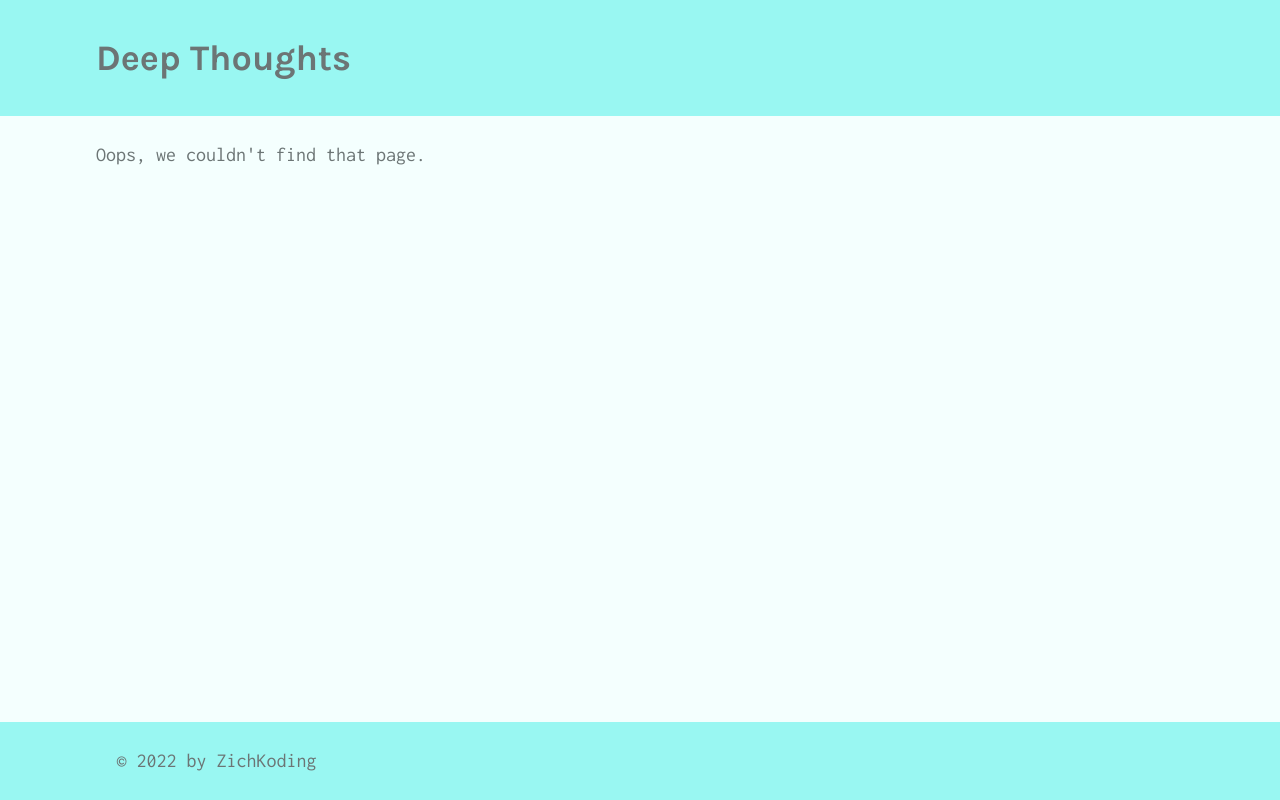
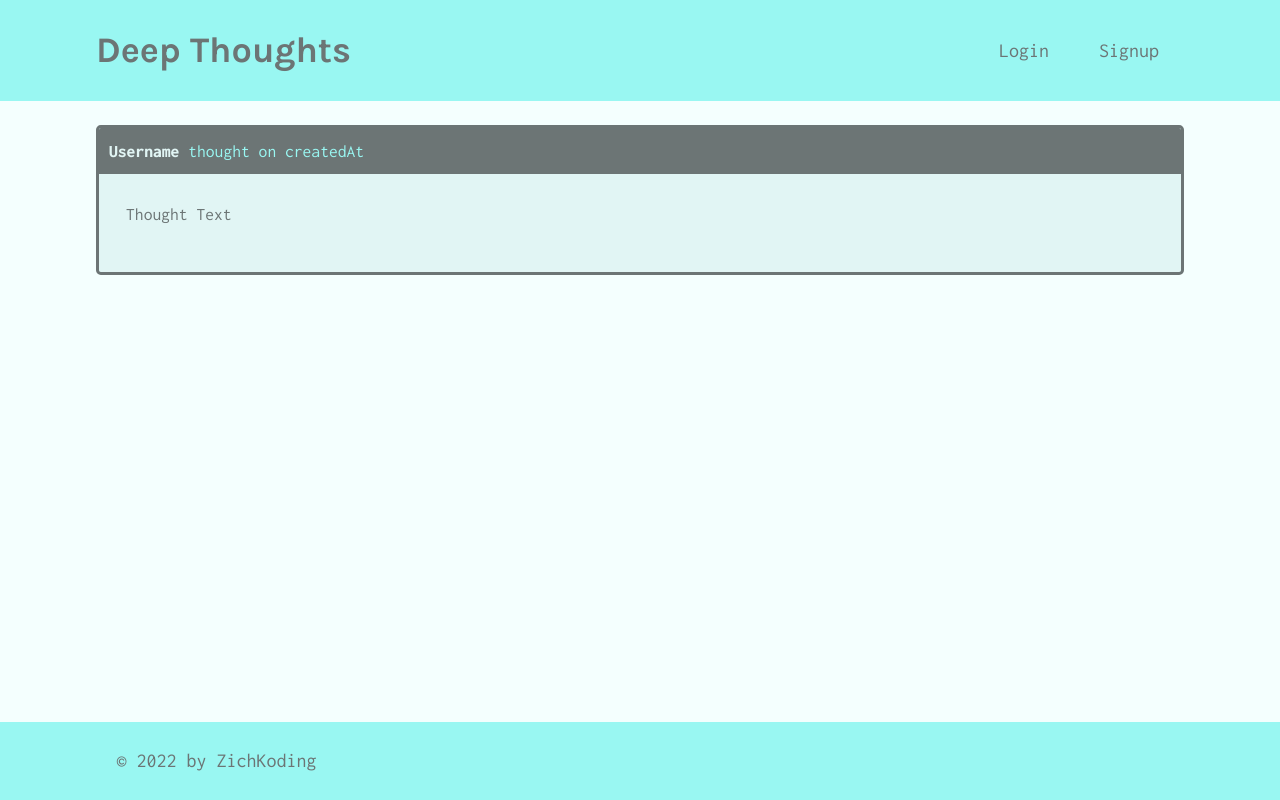
Before and after one commit to ZichKoding/DeepThoughts, a React (Create React App) app in the folder client/: page /thought/1 in a window 1280 px wide. Built offline with nearby package versions, Linux system fonts and the light colour scheme.

Commit message:
Added the paths for profile and singlethought and used react-router-dom to get the id of the singlethought from url

```diff
--- a/client/src/App.js
+++ b/client/src/App.js
@@ -32,8 +32,8 @@
               <Route exact path="/" component={Home} />
               <Route exact path="/login" component={Login} />
               <Route exact path="/signup" component={Signup} />
-              <Route exact path="/profile" component={Profile} />
-              <Route exact path="/thought" component={SingleThought} />
+              <Route exact path="/profile/:username?" component={Profile} />
+              <Route exact path="/thought/:id" component={SingleThought} />
 
               <Route component={NoMatch} />
             </Switch>
--- a/client/src/components/Header/index.js
+++ b/client/src/components/Header/index.js
@@ -1,10 +1,18 @@
 import React from 'react';
+import { Link } from 'react-router-dom';
 
 const Header = () => {
   return (
     <header className="bg-secondary mb-4 py-2 flex-row align-center">
       <div className="container flex-row justify-space-between-lg justify-center align-center">
-        <h1>Deep Thoughts</h1>
+        <Link to="/">
+          <h1>Deep Thoughts</h1>
+          </Link>
+
+          <nav className='text-center'>
+            <Link to="/login">Login</Link>
+            <Link to="/signup">Signup</Link>
+          </nav>
       </div>
     </header>
   );
--- a/client/src/components/ThoughtList/index.js
+++ b/client/src/components/ThoughtList/index.js
@@ -1,4 +1,5 @@
 import React from "react";
+import { Link } from 'react-router-dom';
 
 const ThoughtList = ({ thoughts, title }) => {
     if (!thoughts.length) {
@@ -11,15 +12,23 @@
             {thoughts && thoughts.map(thought => (
                 <div key={thought._id} className="card mb-3">
                     <p className="card-header">
+                        <Link
+                            to={`/profile/${thought.username}`}
+                            style={{ fontWeight: 700 }}
+                            className="text-light"
+                        >
                             {thought.username}
+                        </Link>{' '}
                         thought on {thought.createdAt}
                     </p>
                     <div className="card-body">
+                        <Link to={`/thought/${thought._id}`}>
                             <p>{thought.thoughtText}</p>
                             <p className="mb-0">
                                 Reactions: {thought.reactionCount} || Click to{' '}
                                 {thought.reactionCount ? 'see' : 'start'} the discussion!
                             </p>
+                        </Link>
                     </div>
                 </div>
             ))}
--- a/client/src/pages/SingleThought.js
+++ b/client/src/pages/SingleThought.js
@@ -1,6 +1,10 @@
 import React from 'react';
+import { useParams } from 'react-router-dom';
 
 const SingleThought = props => {
+  const { id: thoughtId } = useParams();
+  console.log(thoughtId);
+
   return (
     <div>
       <div className="card mb-3">
```
Lines whose indentation alone changed are shown as unchanged.
